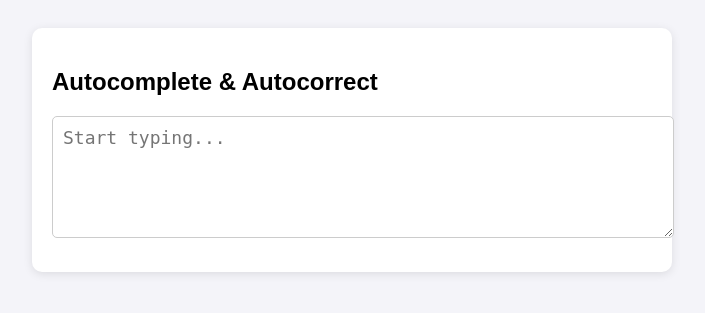
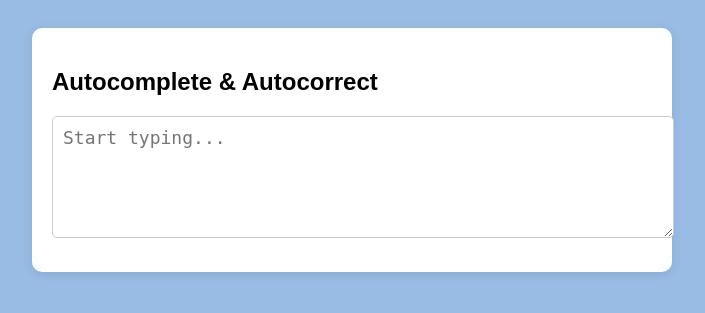
Before and after one commit to DEVang0876/AutoComplete, a Flask app: page / in a window 1280 px wide. Shown: the top 313 px of the page, without its empty margins (288-993 px from the left). Run offline with Flask 3, Linux system fonts and the light colour scheme.

Commit message:
color theme

```diff
--- a/static/style.css
+++ b/static/style.css
@@ -1,6 +1,6 @@
 body {
     font-family: sans-serif;
-    background: #f4f4f9;
+    background: #98bce4;
     padding: 20px;
 }
 
```
